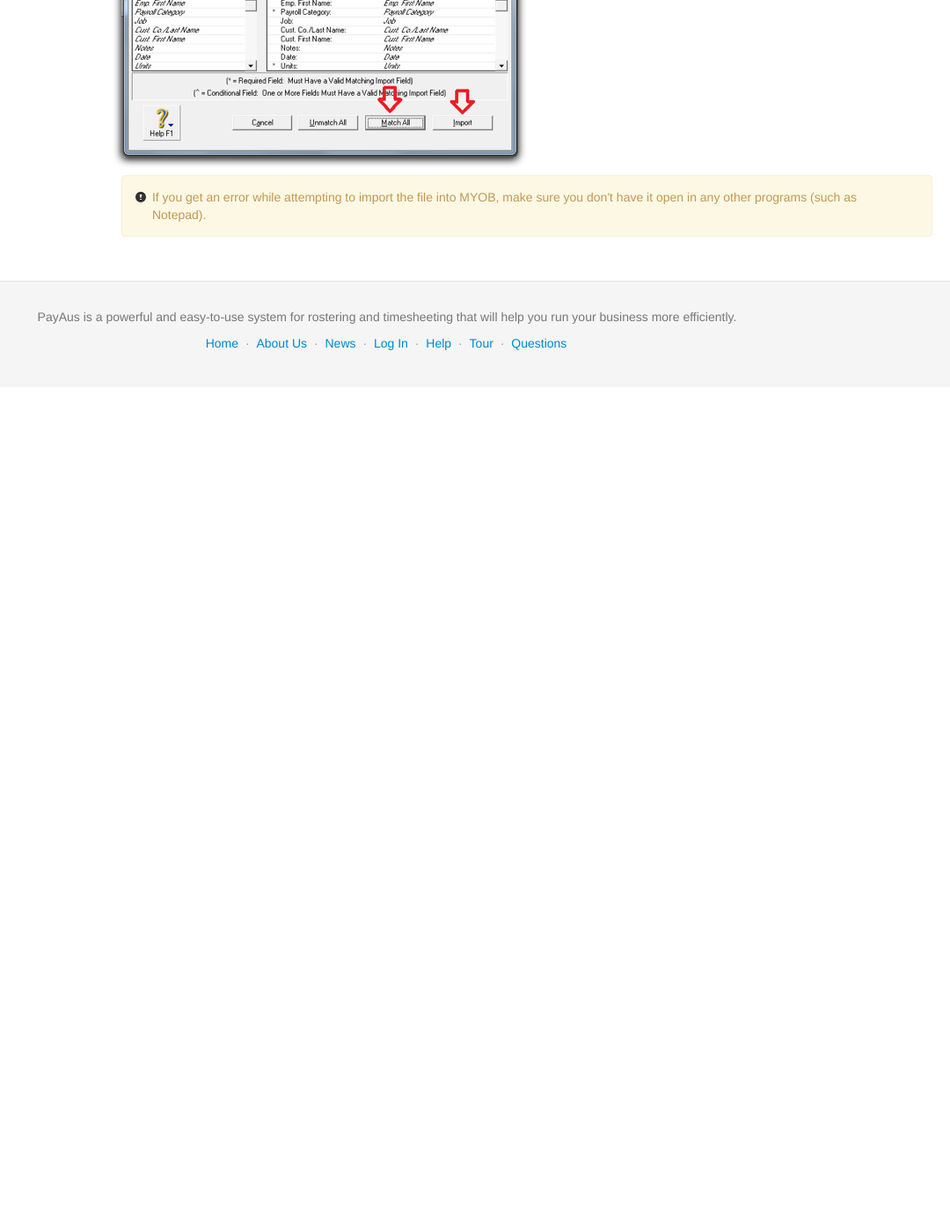
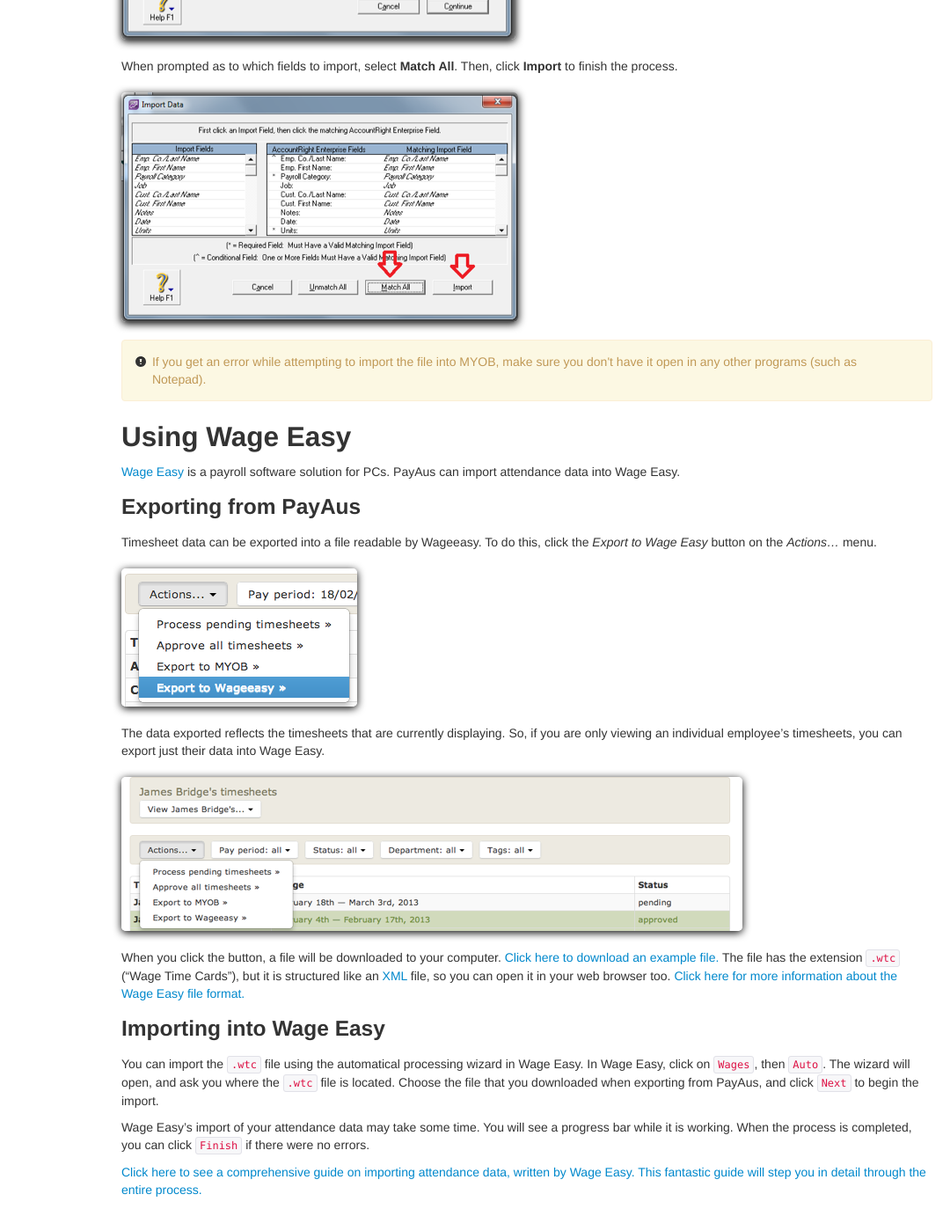
Before and after one commit to ghiculescu/payaus-docs, a Jekyll site: the page built from _posts/timesheets/2013-02-09-exports.md, in a window 1280 px wide and 1400 px high, scrolled down 1745 px. Shown: the whole window at 88% size, without its empty margins (200-1280 px from the left). Built offline with Jekyll 4.4.1, drawn with Linux system fonts in a browser that asks for light colours; before the commit the page ends 2185 px from its top, so only the background shows below that; some of the changed text lies outside the part shown.

Commit message:
add wage easy

```diff
--- a/_posts/timesheets/2013-02-09-exports.md
+++ b/_posts/timesheets/2013-02-09-exports.md
@@ -5,17 +5,20 @@
 sort: 5
 ---
 
+## Using MYOB
+[MYOB](http://myob.com.au/) offers business software for Mac & PC. PayAus can import data into the MYOB AccountRight suite of products.
+
 ### Exporting from PayAus
 
 Timesheet data can be exported into a file readable by MYOB. To do this, click the *Export to MYOB* button on the *Actions...* menu.
 
 ![The export to MYOB button on the Actions... menu](/img/timesheets/export_to_myob_timesheets.png)
 
-The data exported reflects the timesheets that are currently displaying. So, for example, if you only want to export data for timesheets for a particular staff member from a particular fortnight, you could click on their name, then use the filters to choose the specific date.
+The data exported reflects the timesheets that are currently displaying. So, if you are only viewing an individual employee's timesheets, you can export just their data into MYOB.
 
 ![The export to MYOB button on the Actions... menu](/img/timesheets/myob_export_filtered.png)
 
-When you click the button, a file will be downloaded to your computer. [Click here to see an example file.](/files/MYOB_2012_12_31_1360538855.txt)
+When you click the button, a file will be downloaded to your computer. [Click here to see an example file.](/files/MYOB_2012_12_31_1360538855.txt) The file has the extension `.txt`.
 
 ### Importing into MYOB
 
@@ -39,3 +42,27 @@
   	If you get an error while attempting to import the file into MYOB, make sure you don't have it open in any other programs (such as Notepad).
   </p>
 </div>
+
+## Using Wage Easy
+
+[Wage Easy](http://www.wageeasy.com.au/) is a payroll software solution for PCs. PayAus can import attendance data into Wage Easy.
+
+### Exporting from PayAus
+
+Timesheet data can be exported into a file readable by Wageeasy. To do this, click the *Export to Wage Easy* button on the *Actions...* menu.
+
+![The export to Wageeasy button on the Actions... menu](/img/timesheets/export_to_wageeasy.png)
+
+The data exported reflects the timesheets that are currently displaying. So, if you are only viewing an individual employee's timesheets, you can export just their data into Wage Easy.
+
+![The export to MYOB button on the Actions... menu](/img/timesheets/myob_export_filtered.png)
+
+When you click the button, a file will be downloaded to your computer. [Click here to download an example file.](/files/WageEasy_timesheets_2012_12_31_1361855789.wtc) The file has the extension `.wtc` ("Wage Time Cards"), but it is structured like an [XML](http://en.wikipedia.org/wiki/XML) file, so you can open it in your web browser too. [Click here for more information about the Wage Easy file format.](http://www.wageeasy.com.au/index.htm?payroll/tsimport.htm)
+
+### Importing into Wage Easy
+
+You can import the `.wtc` file using the automatical processing wizard in Wage Easy. In Wage Easy, click on `Wages`, then `Auto`. The wizard will open, and ask you where the `.wtc` file is located. Choose the file that you downloaded when exporting from PayAus, and click `Next` to begin the import.
+
+Wage Easy's import of your attendance data may take some time. You will see a progress bar while it is working. When the process is completed, you can click `Finish` if there were no errors.
+
+[Click here to see a comprehensive guide on importing attendance data, written by Wage Easy. This fantastic guide will step you in detail through the entire process.](/files/wageeasy_import_guide.pdf)
```
Also changed, not shown: img/timesheets/export_to_myob_timesheets.png, img/timesheets/export_to_wageeasy.png (added), img/timesheets/myob_export_filtered.png, 2 other files.
